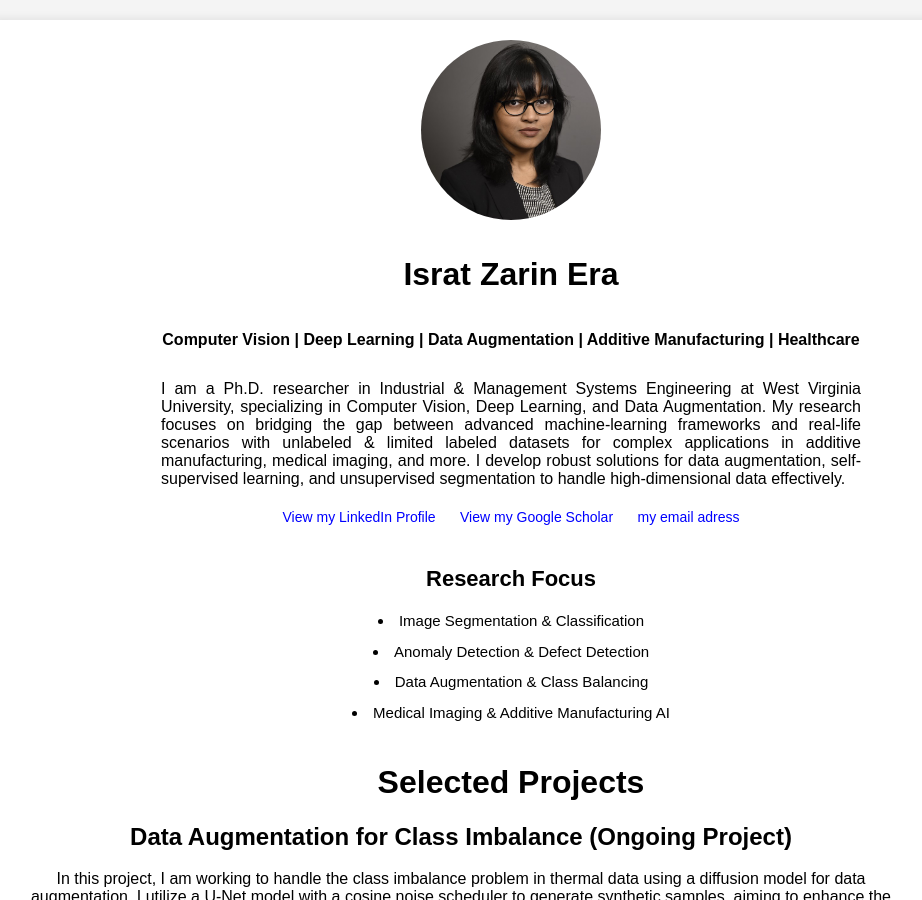
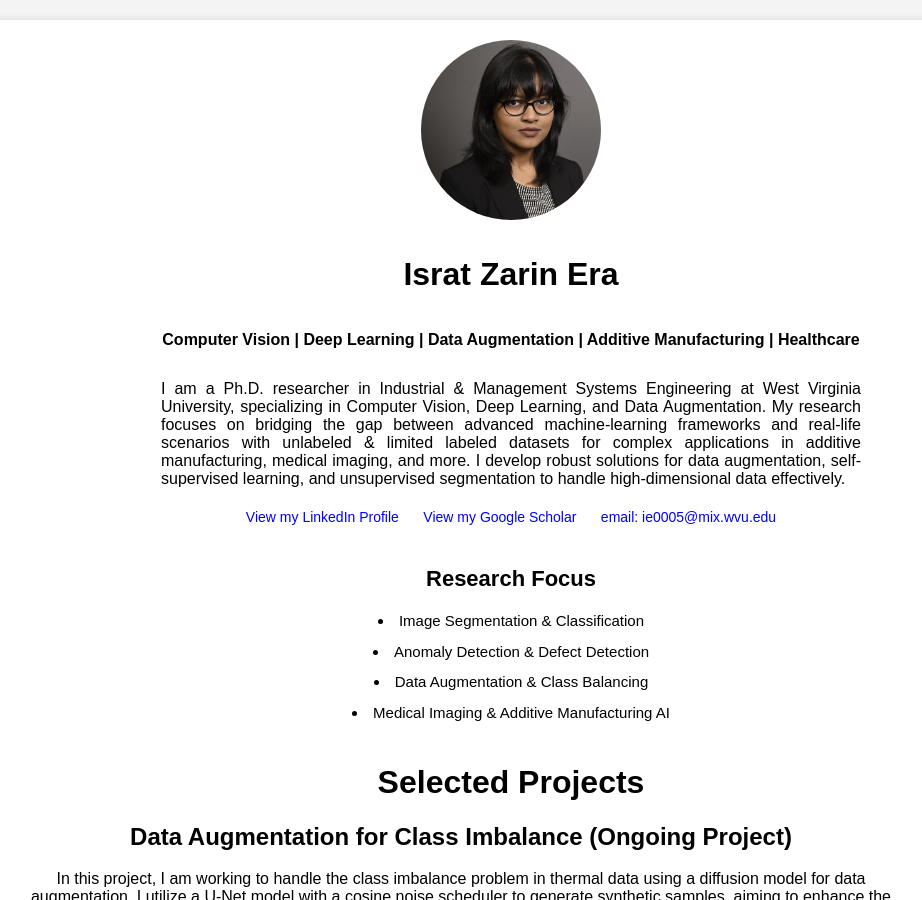
Before and after one commit to IE0005/IE0005.github.io, a Jekyll site: the page built from index.md, in a window 1280 px wide and 900 px high. Shown: the whole window, without its empty margins (129-1051 px from the left). Built offline with Jekyll 4.4.1, drawn with Linux system fonts in a browser that asks for light colours.

Commit message:
Update default.html

```diff
--- a/_layouts/default.html
+++ b/_layouts/default.html
@@ -23,7 +23,7 @@ description: "Computer Vision | Deep Learning | Data Augmentation | AI Research"
         <div class="links">
             <a href="https://www.linkedin.com/in/israt-zarin-era/">View my LinkedIn Profile</a>
             <a href="https://scholar.google.com/citations?user=YRYi0goAAAAJ&hl=en">View my Google Scholar</a>
-            <a href="https://ie0005@mix.wvu.edu">my email adress</a>
+            <a href="https://ie0005@mix.wvu.edu">email: ie0005@mix.wvu.edu</a>
         </div>
     </div>
     <!-- Add Research Focus Section -->
```
